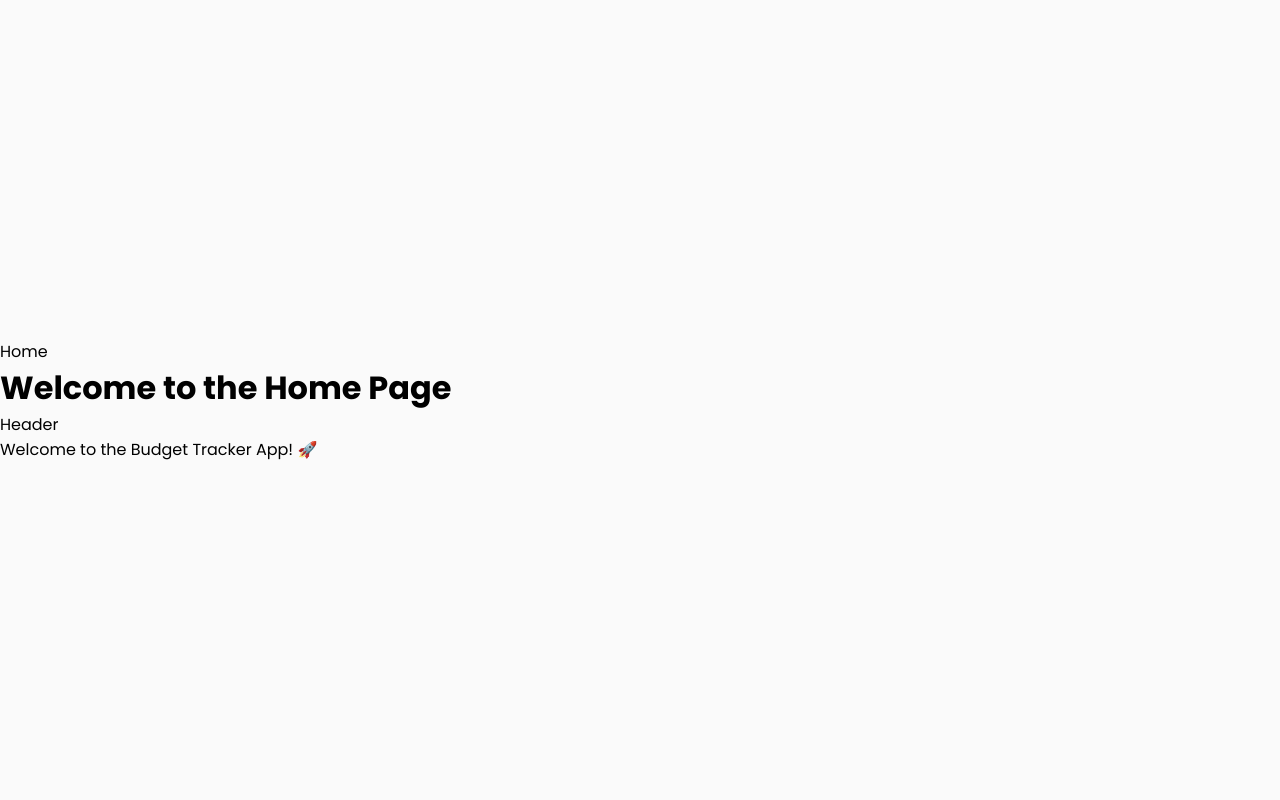
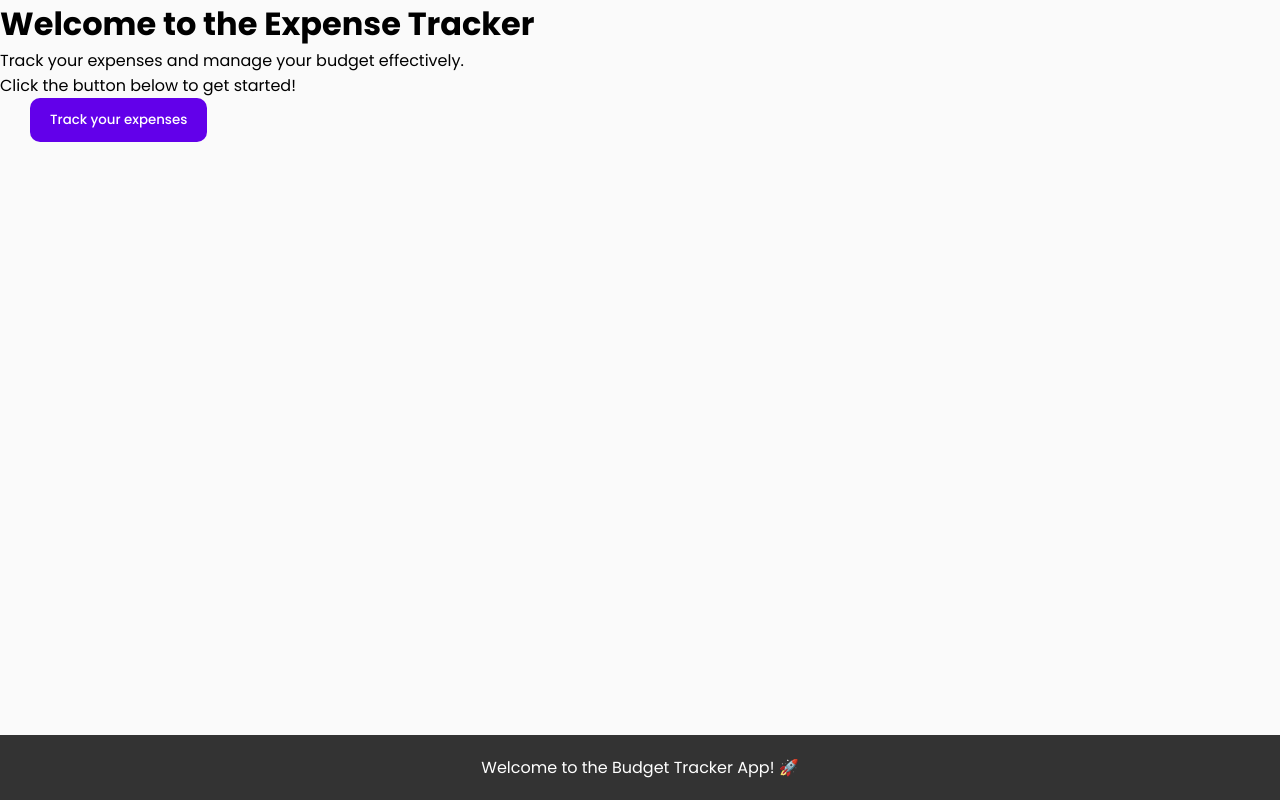
Before and after one commit to HseinKt/Brainwave_Matrix_Intern, a React (Vite) app: page / in a window 1280 px wide. Built offline with nearby package versions, Linux system fonts and the light colour scheme.

Commit message:
Added Footer style

```diff
--- a/src/App.jsx
+++ b/src/App.jsx
@@ -3,19 +3,24 @@ import { Route, BrowserRouter as Router, Routes } from 'react-router-dom'
 import Home from './pages/Home'
 import NotFound from './pages/NotFound'
 import BugetTracker from './pages/BugetTracker'
+import Footer from './components/Footer'
 
 function App() {
 
   return (
-    <>
+    <div className="App-container">
       <Router>
-        <Routes>
-          <Route path="/" element={<Home/>} />
-          <Route path="/tracker" element={<BugetTracker/>} />
-          <Route path="*" element={<NotFound/>} />
-        </Routes>
+        <main className="Main-content">
+          <Routes>
+            <Route path="/" element={<Home/>} />
+            <Route path="/tracker" element={<BugetTracker/>} />
+            <Route path="*" element={<NotFound/>} />
+          </Routes>
+        </main>
       </Router>
-    </>
+
+      <Footer/>
+    </div>
   )
 }
 
--- /dev/null
+++ b/src/CSS/Home.css
@@ -0,0 +1,8 @@
+.home-tracker {
+    width:fit-content;
+    margin: 10px;
+    padding: 10px 20px;
+    border-radius: 4px;
+    font-size: 16px;
+    cursor: pointer;
+}
--- a/src/index.css
+++ b/src/index.css
@@ -23,6 +23,8 @@
 
   --button-bg: #007bff;
   --button-text: #fff;
+  --btn-color: #6200ea;
+  --btn-hover-color: #3700b3;
 
   --padding-inline: 6vw;
   --padding-page: 3vw;
@@ -41,7 +43,6 @@ a {
 a:hover {
   color: #535bf2;
 }
-
 body {
   margin: 0;
   display: flex;
@@ -50,11 +51,19 @@ body {
   min-height: 100vh;
   background: var( --body-color);
 }
-
-/* h1 {
-  font-size: 3.2em;
-  line-height: 1.1;
-} */
+.btn{
+  font-weight: 500;
+  padding: 12px 20px;
+  background: var(--btn-color);
+  color: var(--color-white);
+  border: none;
+  border-radius: 10px;
+  cursor: pointer;
+  transition: .4s;
+}
+.btn:hover{
+  background: var(--btn-hover-color);
+}
 
 .not-found {
   display: flex;
@@ -71,3 +80,21 @@ body {
   font-size: 24px;
   margin-top: 20px;
 }
+
+.App-container {
+  display: flex;
+  flex-direction: column;
+  min-height: 100vh;
+  width: 100vw;
+  background-color: var(--body-color);
+}
+.Main-content {
+  flex: 1;
+}
+.footer {
+  text-align: center;
+  padding: 20px;
+  background-color: #333;
+  color: white;
+  width: 100%;
+}
--- a/src/pages/Home.jsx
+++ b/src/pages/Home.jsx
@@ -1,13 +1,17 @@
-import Footer from "../components/Footer";
-import Header from "../components/Header";
+import { Link } from "react-router-dom";
+import '../CSS/Home.css';
 
 const Home = () => {
     return (
         <>
-            Home
-            <h1>Welcome to the Home Page</h1>
-            <Header/>
-            <Footer/>
+            <div>
+                <h1>Welcome to the Expense Tracker</h1>
+                <p>Track your expenses and manage your budget effectively.</p>
+                <p>Click the button below to get started!</p>
+                <Link className="home-tracker" to="/tracker">
+                    <button className="btn">Track your expenses</button>
+                </Link>
+            </div>
         </>
 
      );
```
